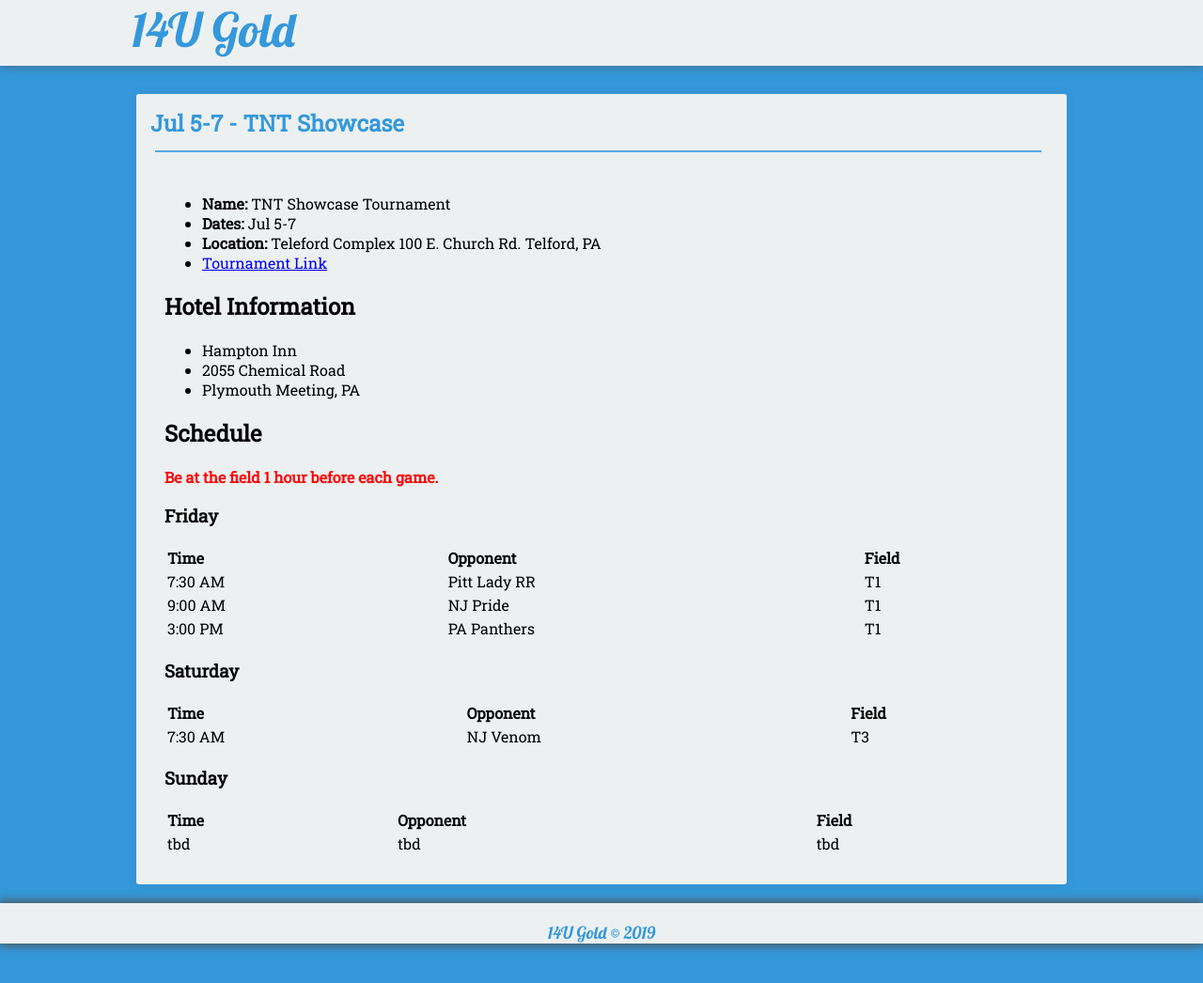
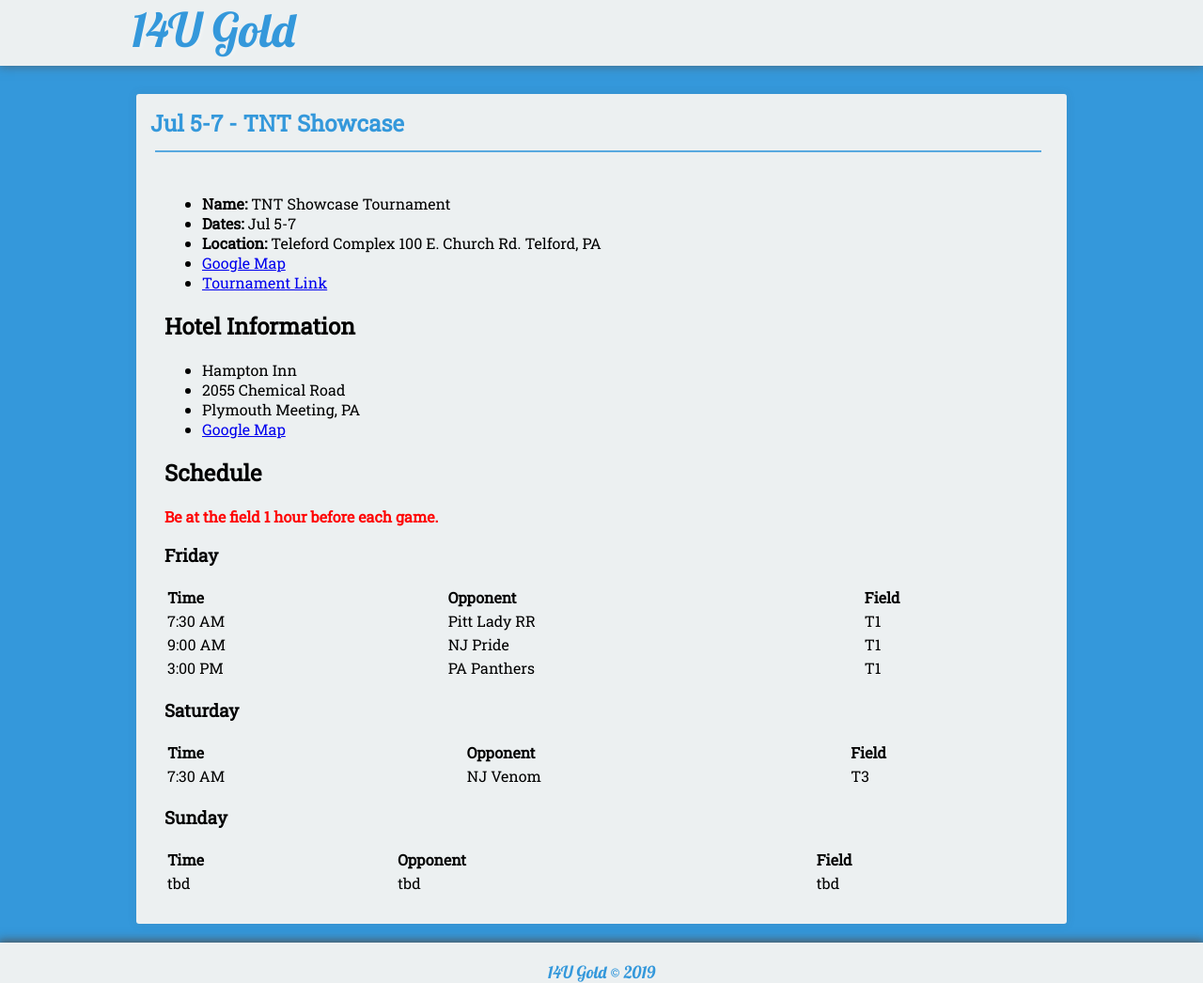
Before and after one commit to seanmerrow/ecf, a Jekyll site: the page built from _posts/2019-07-12-Jul-5-TNT.md, in a window 1280 px wide. Shown: the whole page at 94% size. Built offline with Jekyll 4.4.1, drawn with Linux system fonts in a browser that asks for light colours; nearby versions of some CDN libraries.

Commit message:
Update 2019-07-12-Jul-5-TNT.md

```diff
--- a/_posts/2019-07-12-Jul-5-TNT.md
+++ b/_posts/2019-07-12-Jul-5-TNT.md
@@ -11,6 +11,7 @@ category:
 * **Name:** TNT Showcase Tournament
 * **Dates:** Jul 5-7
 * **Location:**  Teleford Complex 100 E. Church Rd. Telford, PA
+* [Google Map](https://goo.gl/maps/yWLMzagAJkGpteELA)
 * [Tournament Link](http://www.eteamz.com/sites/tntshowcase/)
 
 ## Hotel Information
@@ -18,6 +19,7 @@ category:
 * Hampton Inn
 * 2055 Chemical Road
 * Plymouth Meeting, PA
+* [Google Map](https://goo.gl/maps/TZjXqHFSrEsgWoCB8)
 
 ## Schedule
 **<span style="color:red">Be at the field 1 hour before each game.</span>**
```
